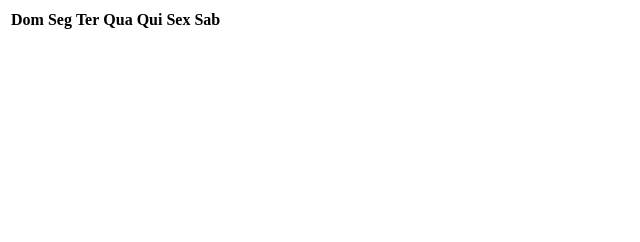
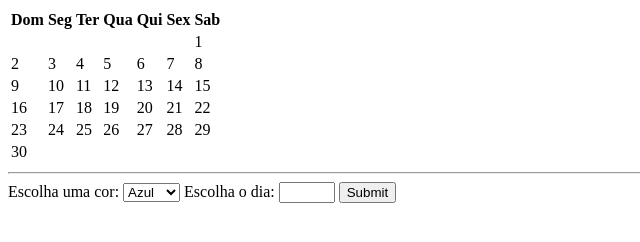
Before and after one commit to Caioestevao1000/Calendario_Interativo, a plain HTML site: page index.html in a window 1280 px wide. Shown: the whole page, without its empty margins (0-640 px from the left). Drawn offline with Linux system fonts and the light colour scheme.

Commit message:
calendario1.0

```diff
--- a/index.html
+++ b/index.html
@@ -5,11 +5,12 @@
     <meta http-equiv='X-UA-Compatible' content='IE=edge'>
     <title>Calendário</title>
     <meta name='viewport' content='width=device-width, initial-scale=1'>
-    <link rel='stylesheet' type='text/css' media='screen' href='main.css'>
-    <script src='main.js'></script>
+    <link rel='stylesheet' type='text/css' media='screen' href='table.css'>
+    <script src='table.js'></script>
 </head>
 <body>
     <table id="calendar">
+        <thead>
             <tr>
                 <th>Dom</th>
                 <th>Seg</th>
@@ -19,6 +20,74 @@
                 <th>Sex</th>
                 <th>Sab</th>
             </tr>
+        </thead>
+        <tbody>
+            <tr>
+                <td></td>
+                <td></td>
+                <td></td>
+                <td></td>
+                <td></td>
+                <td></td>
+                <td>1</td>
+            </tr>
+            <tr>
+                <td>2</td>
+                <td>3</td>
+                <td>4</td>
+                <td>5</td>
+                <td>6</td>
+                <td id="feriado">7</td>
+                <td>8</td>
+            </tr>
+            <tr>
+                <td>9</td>
+                <td>10</td>
+                <td>11</td>
+                <td>12</td>
+                <td>13</td>
+                <td>14</td>
+                <td>15</td>
+            </tr>
+            <tr>
+                <td>16</td>
+                <td>17</td>
+                <td>18</td>
+                <td>19</td>
+                <td>20</td>
+                <td id="feriado">21</td>
+                <td>22</td>
+            </tr>
+            <tr>
+                <td>23</td>
+                <td>24</td>
+                <td>25</td>
+                <td>26</td>
+                <td>27</td>
+                <td>28</td>
+                <td>29</td>
+            </tr>
+            <tr>
+                <td>30</td>
+                <td></td>
+                <td></td>
+                <td></td>
+                <td></td>
+                <td></td>
+                <td></td>
+            </tr>
+        </tbody>
     </table>
+    <hr>
+    <label>Escolha uma cor: </label>
+    <select id="color" name="color">
+        <option value="LightBlue">Azul</option>
+        <option value="LightGreen">Verde</option>
+        <option value="LightPink">Rosa</option>
+        <option value="SlateBlue">Roxo</option>
+    </select>
+    <label>Escolha o dia: </label>
+    <input type="number" id="day" name="day" min="1" max="30">
+    <input type="submit" onclick="colorirData()">
 </body>
 </html>
```
Lines whose indentation alone changed are shown as unchanged.
